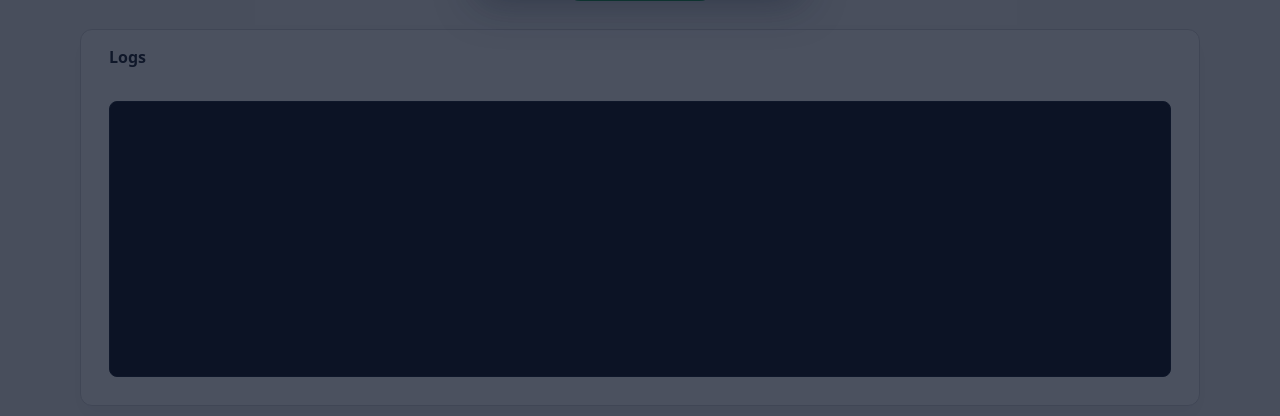
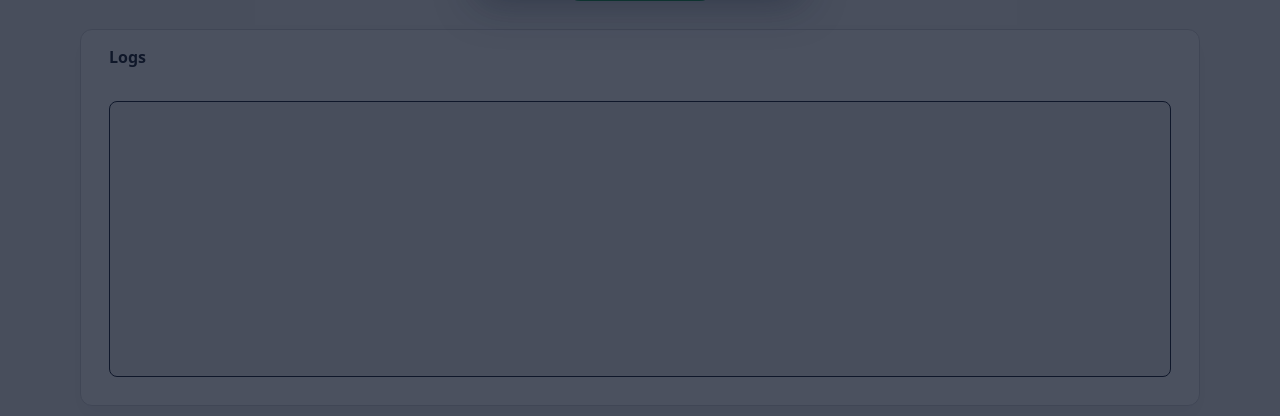
Before and after one commit to Dashtine/Nezo, a Flask app: page / in a window 1280 px wide. Shown: the part 678-1094 px from the top of the page. Run offline with Flask 3, Linux system fonts and the light colour scheme; data that the repository does not hold is empty.

Commit message:
Change log screen color

```diff
--- a/static/style.css
+++ b/static/style.css
@@ -497,13 +497,13 @@
 }
 
 .log-stream {
-  background: #020617;
+  background: #f5f5f5;
   border-radius: 0.5rem;
   border: 1px solid #0f172a;
   padding: 0.75rem;
   font-family: ui-monospace, SFMono-Regular, Menlo, Monaco, Consolas, "Liberation Mono", "Courier New", monospace;
   font-size: 0.8rem;
-  color: #e5e7eb;
+  color: #000000;
   min-height: 250px;
   max-height: 250px;
   overflow-y: auto;
```
